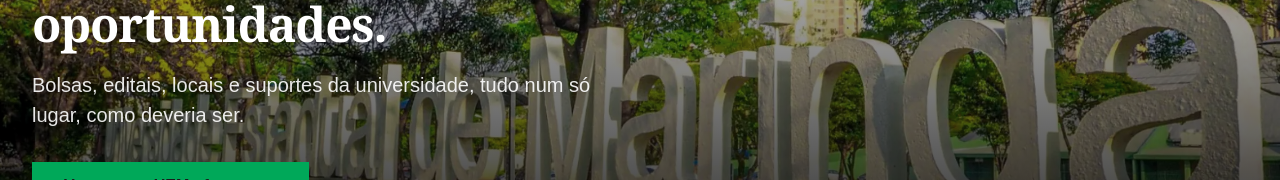
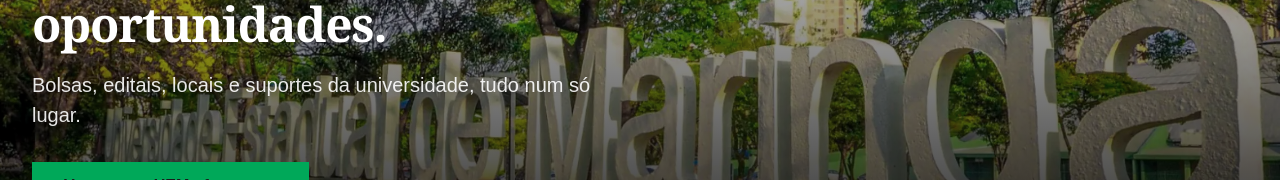
Before and after one commit to paulo-schnaufer/portal-uem, a React (Vite) app: page / in a window 1280 px wide. Shown: the part 238-418 px from the top of the page. Built offline with nearby package versions, Linux system fonts and the light colour scheme.

Commit message:
correção de copy na hero

```diff
--- a/src/pages/Home.jsx
+++ b/src/pages/Home.jsx
@@ -34,7 +34,7 @@
             Sua UEM, com facilidades e oportunidades.
           </h1>
           <p className="text-white/90 text-[18px] lg:text-[20px] font-medium mb-8 drop-shadow-sm">
-            Bolsas, editais, locais e suportes da universidade, tudo num só lugar, como deveria ser.
+            Bolsas, editais, locais e suportes da universidade, tudo num só lugar.
           </p>
           <Link
             to="/explorar"
```
